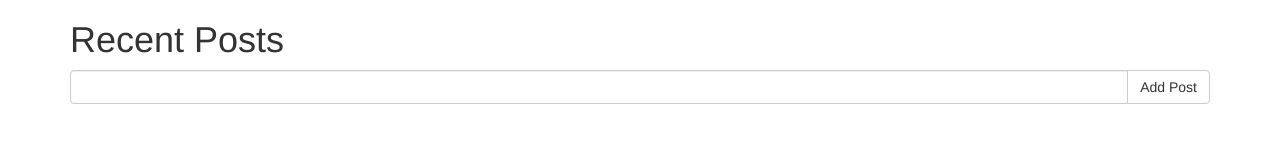
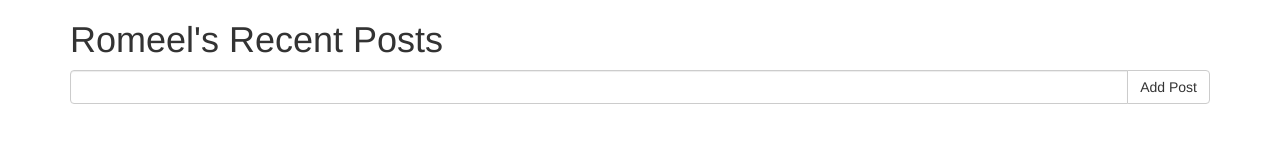
Before and after one commit to romeelk/nodeweb, a website: page index.html in a window 1280 px wide. Drawn offline with nearby package versions, Linux system fonts and the light colour scheme; no server answers.

Commit message:
updated index page

```diff
--- a/index.html
+++ b/index.html
@@ -5,7 +5,7 @@
 </head>
 <body ng-app='app'>
   <div ng-controller='PostsCtrl' class='container'>
-    <h1>Recent Posts</h1>
+    <h1>Romeel's Recent Posts</h1>
     <form role='form'>
       <div class='form-group'>
         <div class='input-group'>
```
